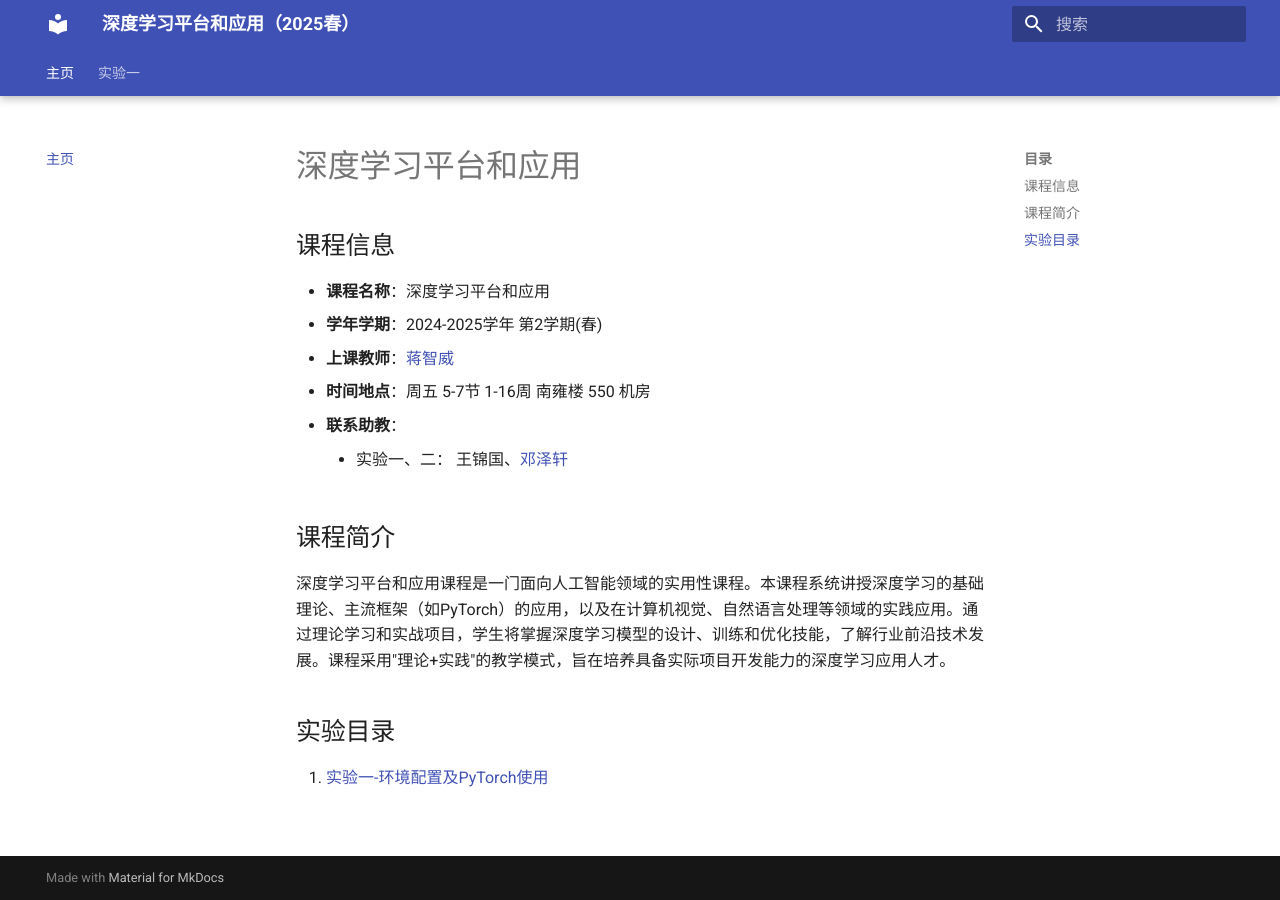
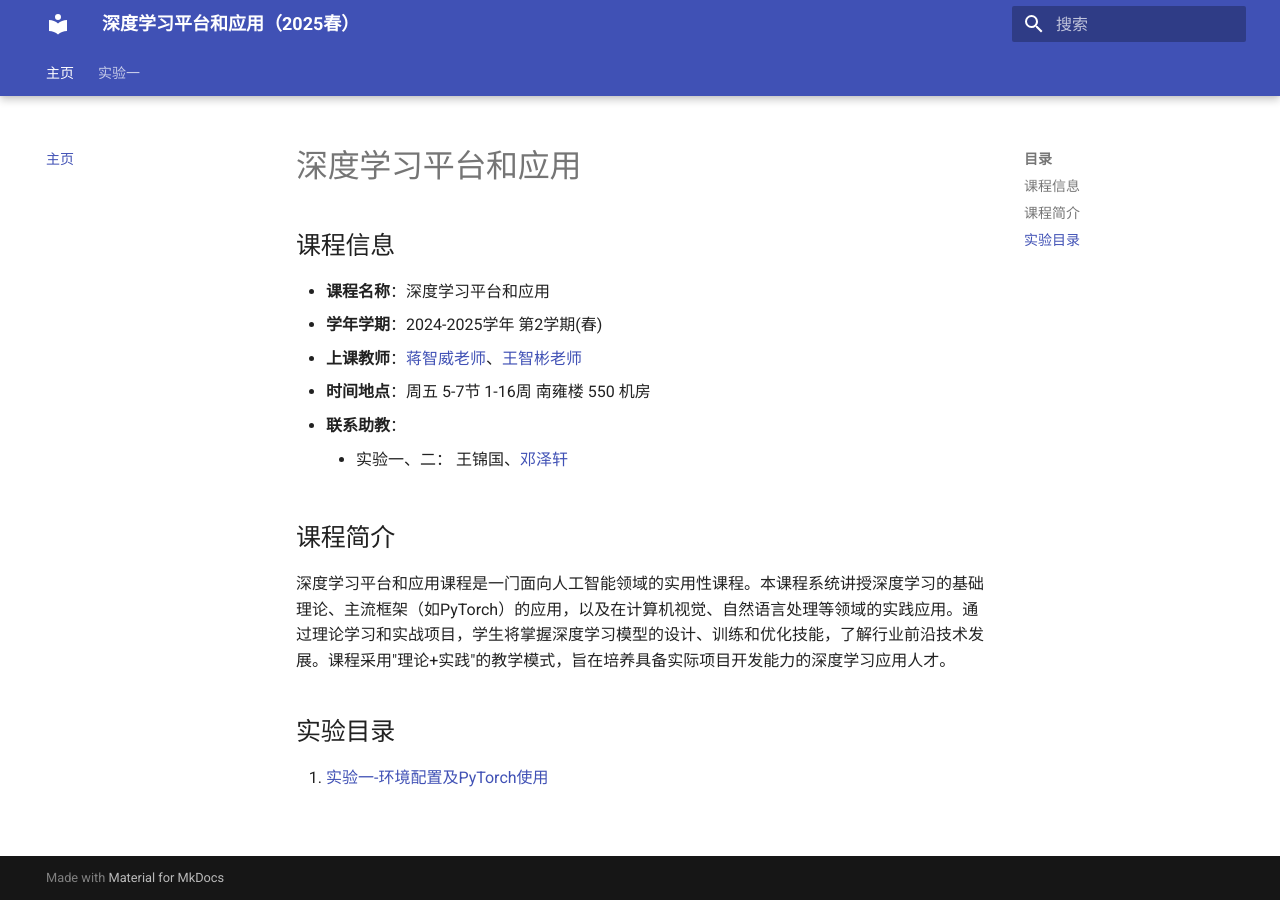
Before and after one commit to zhiweinju/nju-dl-lab-2025spring, an MkDocs documentation site: the page built from docs/index.md, in a window 1280 px wide. Built offline with MkDocs 1.6.1 and Material for MkDocs 9.7.7, drawn with Linux system fonts in a browser that asks for light colours.

Commit message:
update teacher

```diff
--- a/docs/index.md
+++ b/docs/index.md
@@ -3,7 +3,7 @@
 ## 课程信息
 - **课程名称**：深度学习平台和应用
 - **学年学期**：2024-2025学年 第2学期(春)
-- **上课教师**：[蒋智威](https://zhiweinju.github.io/)
+- **上课教师**：[蒋智威老师](https://zhiweinju.github.io/)、[王智彬老师](https://wzbxpy.github.io/)
 - **时间地点**：周五 5-7节 1-16周 南雍楼 550 机房
 - **联系助教**：
     - 实验一、二： 王锦国、[邓泽轩](mailto:dengzexuan@nju.edu.cn)
```
